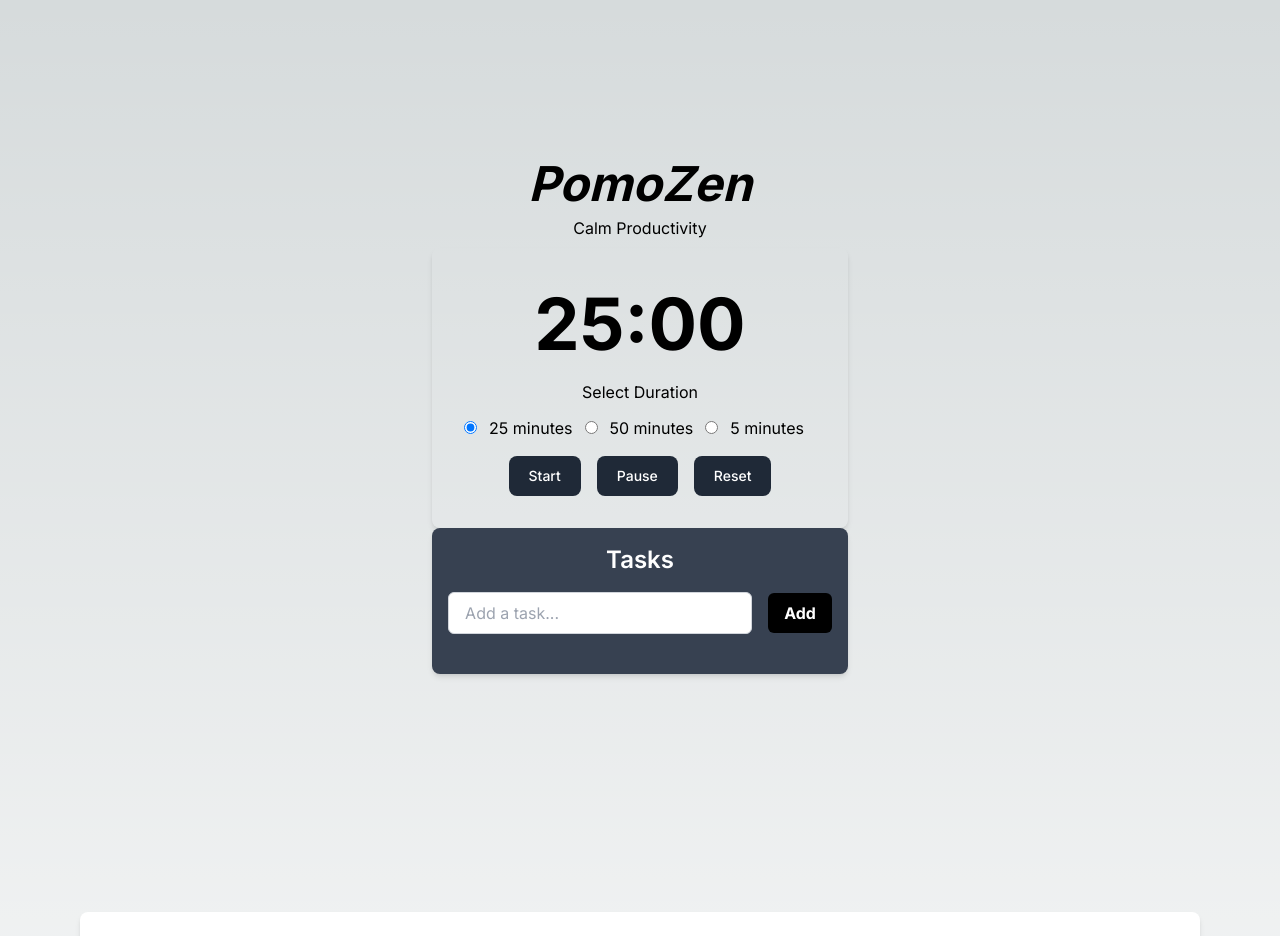
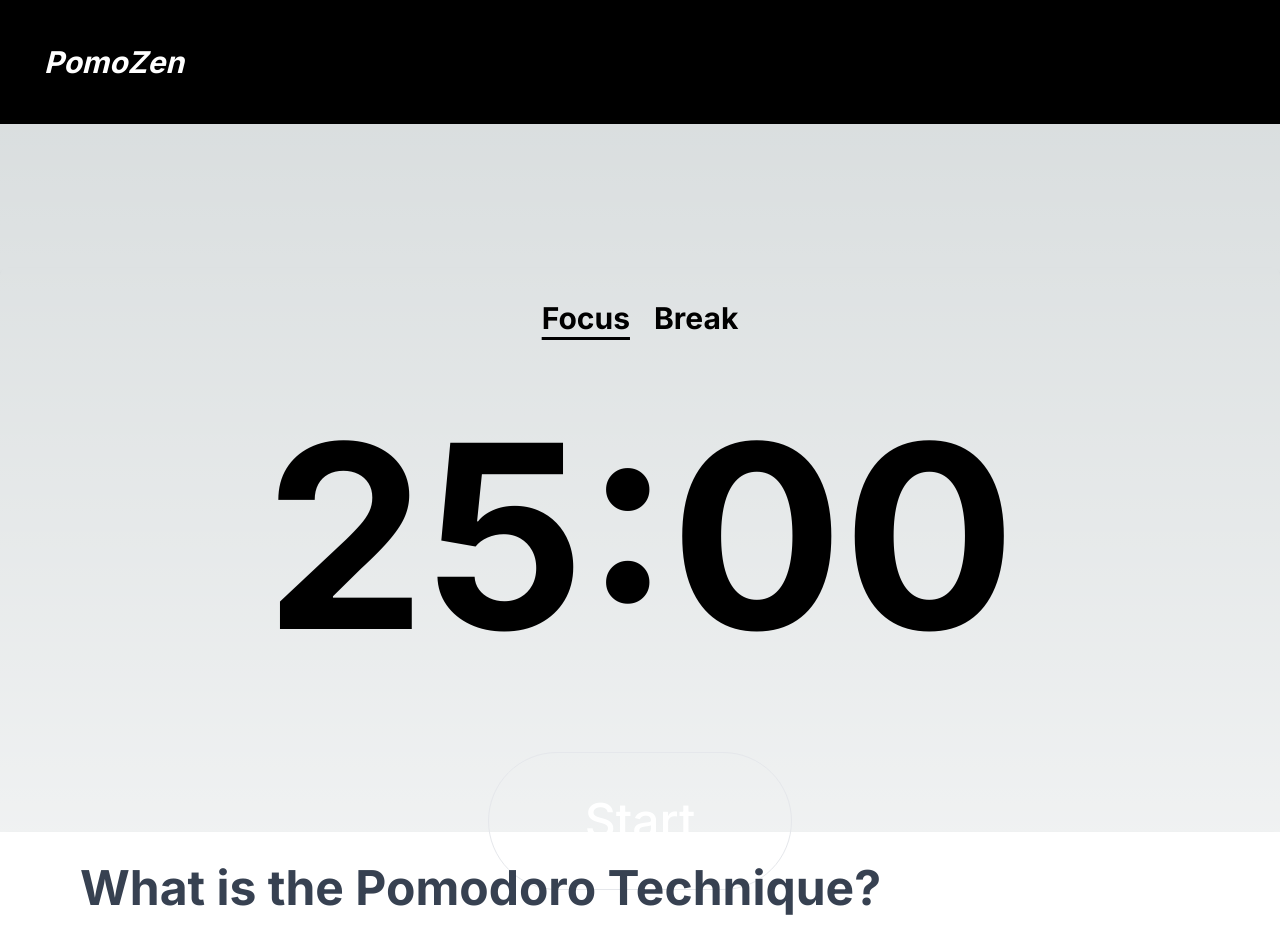
Before and after one commit to kongpop7/PomodoroApp-PomoZen-, a Next.js app: page / in a window 1280 px wide. Shown: the top 936 px of the page. Built offline with nearby package versions, Linux system fonts and the light colour scheme.

Commit message:
UI Update

```diff
--- a/src/app/components/Footer.js
+++ b/src/app/components/Footer.js
@@ -6,7 +6,6 @@ const Footer = () => {
   return (
     <footer className="footer flex justify-center items-center py-4 text-gray-500">
       <p className="text-white">© PomoZen 2024. All rights reserved.</p>
-      <p>Test</p>
     </footer>
   );
 };
--- a/src/app/components/InformationSection.js
+++ b/src/app/components/InformationSection.js
@@ -4,7 +4,7 @@ import React from 'react';
 
 const InformationSection = () => {
   return (
-    <div className="information-section bg-white text-gray-700 mt-8 py-8 px-20 rounded-lg shadow-md">
+    <div className="information-section bg-white text-gray-700 mt-8 py-8 px-20 shadow-md">
       <h2 className='font-bold text-5xl pb-5'>What is the Pomodoro Technique?</h2>
       <p className='text-lg'>
         The Pomodoro Technique is a time management method that uses a timer to
--- /dev/null
+++ b/src/app/components/Navbar.js
@@ -0,0 +1,16 @@
+// components/Navbar.js
+import React from 'react';
+
+const Navbar = () => {
+  return (
+    <nav className="navbar bg-black py-4 flex justify-between items-center px-4">
+      <h1 className="text-white text-3xl font-bold italic p-7">PomoZen</h1>
+      <div className="flex space-x-10 pr-20 text-xl">
+        <button className="btn btn-primary">ZenPro</button>
+        <button className="btn btn-secondary">Settings</button>
+      </div>
+    </nav>
+  );
+};
+
+export default Navbar;
--- a/src/app/components/Timer.js
+++ b/src/app/components/Timer.js
@@ -1,15 +1,16 @@
 // components/Timer.js
-"use client"
+"use client";
 import React, { useState, useEffect } from 'react';
 
 const Timer = () => {
   const [selectedDuration, setSelectedDuration] = useState(25); // Initial duration
-  const [isStarted, setIsStarted] = useState(false);
+  const [isTimerRunning, setIsTimerRunning] = useState(false);
   const [remainingSeconds, setRemainingSeconds] = useState(selectedDuration * 60);
+  const [lastClickedButton, setLastClickedButton] = useState(25);
 
   useEffect(() => {
     const intervalId = setInterval(() => {
-      if (isStarted && remainingSeconds > 0) {
+      if (isTimerRunning && remainingSeconds > 0) {
         setRemainingSeconds(remainingSeconds - 1);
       } else if (remainingSeconds === 0) {
         clearInterval(intervalId);
@@ -18,25 +19,22 @@ const Timer = () => {
     }, 1000);
 
     return () => clearInterval(intervalId);
-  }, [isStarted, remainingSeconds]);
+  }, [isTimerRunning, remainingSeconds]);
 
-  const handleDurationChange = (event) => {
+  const handleDurationChange = (newDuration) => {
     setSelectedDuration(parseInt(event.target.value));
     setRemainingSeconds(parseInt(event.target.value) * 60); // Reset remaining seconds based on new duration
+    setLastClickedButton(newDuration);
   };
 
-  const handleStart = () => {
-    setIsStarted(true);
+  const handleToggleTimer = () => {
+    setIsTimerRunning(!isTimerRunning);
   };
 
-  const handlePause = () => {
-    setIsStarted(false);
-  };
-
-  const handleReset = () => {
-    setIsStarted(false);
-    setRemainingSeconds(selectedDuration * 60);
-  };
+  // const handleReset = () => {
+  //   setIsTimerRunning(false);
+  //   setRemainingSeconds(selectedDuration * 60);
+  // };
 
   const formatTime = (seconds) => {
     const minutes = Math.floor(seconds / 60);
@@ -45,48 +43,48 @@ const Timer = () => {
   };
 
   return (
-    <div className="timer items-center justify-center p-8 rounded-lg shadow-md">
-      <h1 className='font-bold p-2 text-7xl flex flex-row justify-center'>{formatTime(remainingSeconds)}</h1>
-      <h2 className = 'p-3 flex flex-col items-center'>Select Duration</h2>
-      <div >
-        <input
-          type="radio"
+    <div className="timer items-center justify-center p-8 rounded-lg shadow-md flex flex-col mt-36">
+      <div>
+        <button
           id="duration25"
           name="duration"
           value={25}
-          checked={selectedDuration === 25}
-          onChange={handleDurationChange}
-        />
-        <label htmlFor="duration25" className='px-3'>25 minutes</label>
-        <input
-          type="radio"
-          id="duration50"
-          name="duration"
-          value={50}
-          checked={selectedDuration === 50}
-          onChange={handleDurationChange}
-        />
-        <label htmlFor="duration50" className='px-3'>50 minutes</label>
-        <input
-          type="radio"
-          id="duration5"
+          className={`px-3 font-bold text-3xl ${
+            lastClickedButton === 25 ? 'underline underline-offset-8' : 'text-white'
+          }`}
+          onClick={() => handleDurationChange(25)}
+        >
+         Focus
+        </button>
+        <button
+          id="duration25"
           name="duration"
           value={5}
-          checked={selectedDuration === 5}
-          onChange={handleDurationChange}
-        />
-        <label htmlFor="duration50" className='px-3'>5 minutes</label>
+          className={`px-3 font-bold text-3xl ${
+            lastClickedButton === 5 ? 'underline underline-offset-8' : ''
+          }`}
+          onClick={() => handleDurationChange(5)}
+        >
+         Break
+        </button>
       </div>
-      <div className='flex flex-row justify-center mt-4 space-x-4'>
-        <button onClick={handleStart} disabled={isStarted} className = "text-white bg-gray-800 hover:bg-blue-700 focus:ring-4 focus:outline-none focus:ring-blue-300 font-medium rounded-lg text-sm px-5 py-2.5 text-center justify-center">
-          Start
+      <h1 className="font-bold p-2 text-[256px] flex flex-row justify-center">{formatTime(remainingSeconds)}</h1>
+      {/* <h2 className="p-3 flex flex-col items-center">Select Duration</h2> */}
+      <div className="flex flex-row justify-center mt-4">
+        <button
+          onClick={handleToggleTimer}
+          className={`text-white hover:bg-white hover:text-black font-medium rounded-full text-5xl px-24 py-11 text-center justify-center border ${
+            isTimerRunning ? "bg-red hover:bg-black hover:text-black" : ""
+          }`}
+        >
+          {isTimerRunning ? "Stop" : "Start"}
         </button>
-        <button onClick={handlePause} disabled={!isStarted} className = "text-white bg-gray-800 hover:bg-blue-700 focus:ring-4 focus:outline-none focus:ring-blue-300 font-medium rounded-lg text-sm px-5 py-2.5 text-center justify-center">
-          Pause
-        </button>
-        <button onClick={handleReset} className='text-white bg-gray-800 hover:bg-blue-700 focus:ring-4 focus:outline-none focus:ring-blue-300 font-medium rounded-lg text-sm px-5 py-2.5 text-center justify-center'>
+        {/* <button
+          onClick={handleReset}
+          className="text-white bg-gray-800 hover:bg-blue-700 focus:ring-4 focus:outline-none focus:ring-blue-300 font-medium rounded-lg text-sm px-5 py-2.5 text-center justify-center"
+        >
           Reset
-        </button>
+        </button> */}
       </div>
     </div>
   );
--- a/src/app/page.js
+++ b/src/app/page.js
@@ -3,18 +3,18 @@ import Timer from '../app/components/Timer';
 import InformationSection from './components/InformationSection';
 import Footer from './components/Footer';
 import TodoList from './components/TodoList';
+import Navbar from './components/Navbar';
 
 export default function Home() {
   const handleTimerEnd = () => {
     alert('Time is up!');
   };
   return (
-    <main className="flex flex-col items-center justify-between m-20">
+    <main className="">
       <div className="h-screen">
-        <h1 className="text-5xl font-bold italic items-center flex-col flex mt-20">PomoZen</h1>
-        <h2 className="m-2 items-center flex-col flex">Calm Productivity</h2>
+        <Navbar />
         <Timer initialMinutes={25} />
-        <TodoList />
+        {/* <TodoList /> */}
       </div>
       <InformationSection />
       <Footer />
```
